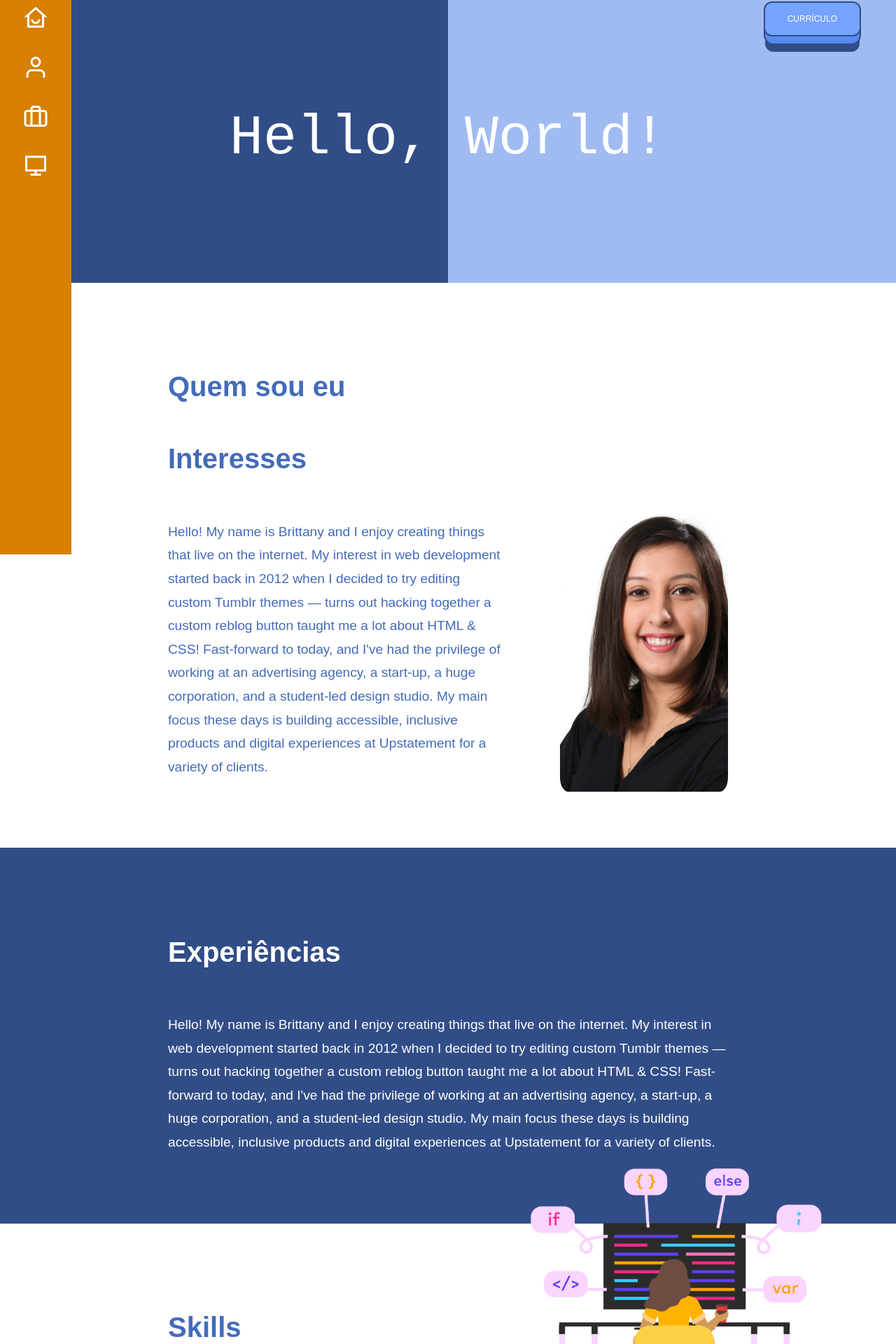
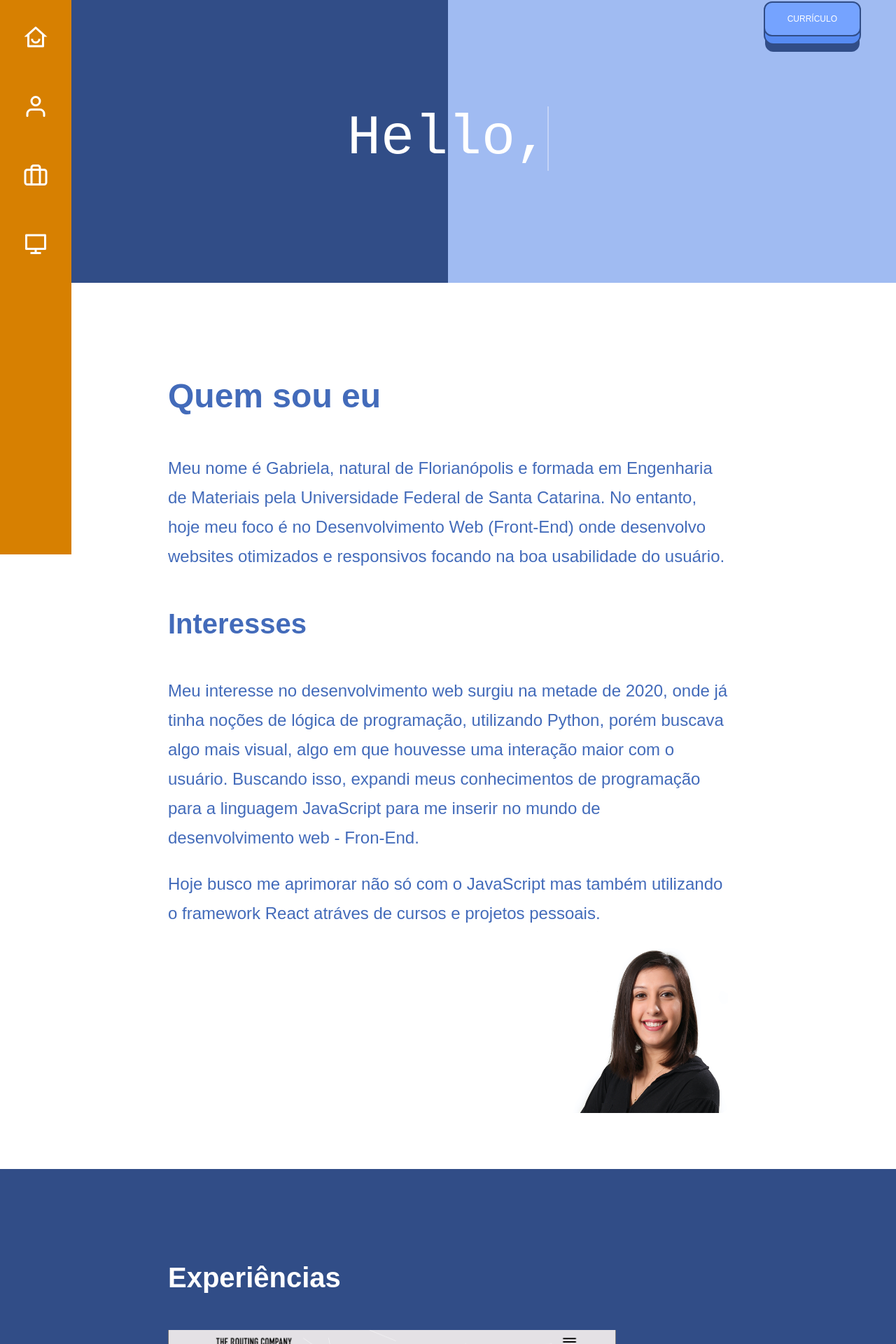
Before and after one commit to gabieller/desafio-indicium, a Next.js app: page / in a window 1280 px wide. Shown: the part 8-1928 px from the top of the page at 70% size. Built offline with nearby package versions, Linux system fonts and the light colour scheme.

Commit message:
changes on text size, typewriter animation

```diff
--- a/package.json
+++ b/package.json
@@ -12,6 +12,7 @@
     "react": "17.0.2",
     "react-animated-burgers": "^1.2.8",
     "react-dom": "17.0.2",
+    "react-router-dom": "^5.2.0",
     "styled-components": "^5.2.2"
   }
 }
--- a/src/components/Header.js
+++ b/src/components/Header.js
@@ -1,11 +1,22 @@
 import React, { useState, useEffect } from "react"
 
 export default function Header() {
+  const [uri, setUri] = useState(0)
+
+  useEffect(() => {
+    setUri(window.pageYOffset)
+  })
+
+
   return (
     <div className="header">
-      <a href="../../public/files/cv.pdf" download="curriculum.pdf">
-        <button className="btn">CURRÍCULO</button>
-      </a>
+      {uri > 30 ? (
+        <div></div>
+      ) : (
+        <a href="/files/cv.pdf" download="curriculum.pdf">
+          <button className="btn">CURRÍCULO</button>
+        </a>
+      )}
     </div>
   )
 }
--- a/src/components/Navbar.js
+++ b/src/components/Navbar.js
@@ -1,17 +1,20 @@
 import React, { useState, useEffect } from "react"
+
 import Link from "next/link"
 import Image from "next/image"
 
 import styles from "../styles/NavBar.module.css"
 
 export default function NavBar() {
+
+
+
+
   const [uri, setUri] = useState("")
 
   useEffect(() => {
     setUri(window.location.hash)
   })
-
-
 
   return (
     <div className={styles.sidebar}>
@@ -22,13 +25,16 @@ export default function NavBar() {
               <Image src="/images/home.svg" height={36} width={36} />
             </li>
           </Link>
+
           <Link href="#about">
             <li className={`nav-item ${uri === "#about" ? "active" : ""}`}>
               <Image src="/images/user.svg" height={36} width={36} />
             </li>
           </Link>
-          <Link href="#interest">
-            <li className={`nav-item ${uri === "#experiences" ? "active" : ""}`}>
+          <Link href="#experiences">
+            <li
+              className={`nav-item ${uri === "#experiences" ? "active" : ""}`}
+            >
               <Image src="/images/briefcase.svg" height={36} width={36} />
             </li>
           </Link>
@@ -37,7 +43,6 @@ export default function NavBar() {
               <Image src="/images/computer.svg" height={36} width={36} />
             </li>
           </Link>
-
         </ul>
       </nav>
     </div>
--- a/src/pages/index.js
+++ b/src/pages/index.js
@@ -1,51 +1,56 @@
 import Layout from "../components/Layout"
-// import Image from "next/image"
+import Image from "next/image"
 
 export default function Home() {
   return (
     <Layout>
       <div className="container">
-        <div id="home" className="home">
-          <div className="title">
-            <h1>Hello, World!</h1>
-          </div>
+        <div id="home" className="home title">
+          {/* <div className="title"> */}
+          <h1 className="typewriter-text">Hello, World!</h1>
+          {/* </div> */}
         </div>
         <div id="about" className="section about">
           <div>
             <h2>Quem sou eu</h2>
-            <h2>Interesses</h2>
+            <p>
+              Meu nome é Gabriela, natural de Florianópolis e formada em
+              Engenharia de Materiais pela Universidade Federal de Santa
+              Catarina. No entanto, hoje meu foco é no Desenvolvimento Web
+              (Front-End) onde desenvolvo websites otimizados e responsivos
+              focando na boa usabilidade do usuário.
+            </p>
+            <h3>Interesses</h3>
+            <p>
+              Meu interesse no desenvolvimento web surgiu na metade de 2020,
+              onde já tinha noções de lógica de programação, utilizando Python,
+              porém buscava algo mais visual, algo em que houvesse uma interação
+              maior com o usuário. Buscando isso, expandi meus conhecimentos de
+              programação para a linguagem JavaScript para me inserir no mundo
+              de desenvolvimento web - Fron-End.
+            </p>
+            <p>
+              Hoje busco me aprimorar não só com o JavaScript mas também
+              utilizando o framework React atráves de cursos e projetos
+              pessoais.
+            </p>
           </div>
           <div className="grid grid-columns-about">
-            <p>
-              Hello! My name is Brittany and I enjoy creating things that live
-              on the internet. My interest in web development started back in
-              2012 when I decided to try editing custom Tumblr themes — turns
-              out hacking together a custom reblog button taught me a lot about
-              HTML & CSS! Fast-forward to today, and I've had the privilege of
-              working at an advertising agency, a start-up, a huge corporation,
-              and a student-led design studio. My main focus these days is
-              building accessible, inclusive products and digital experiences at
-              Upstatement for a variety of clients.
-            </p>
+            <p></p>
             <img src="/images/profile.jpg" className="pic-profile" />
           </div>
         </div>
         <div id="experiences" className="section">
-          <h2>Experiências</h2>
-          <p>
-            Hello! My name is Brittany and I enjoy creating things that live on
-            the internet. My interest in web development started back in 2012
-            when I decided to try editing custom Tumblr themes — turns out
-            hacking together a custom reblog button taught me a lot about HTML &
-            CSS! Fast-forward to today, and I've had the privilege of working at
-            an advertising agency, a start-up, a huge corporation, and a
-            student-led design studio. My main focus these days is building
-            accessible, inclusive products and digital experiences at
-            Upstatement for a variety of clients.
-          </p>
+          <h3>Experiências</h3>
+          <img src="/images/screenshot.png" width="80%" />
+          <h4>Cursos</h4>
+          <ul>
+            <li>Insira curso aqui</li>
+            <li>Insira curso aqui</li>
+          </ul>
         </div>
         <div id="skills" className="section skills">
-          <h2>Skills</h2>
+          <h3>Skills</h3>
           <p>As principais tecnologias que trabalho atualmente são:</p>
           <ul className="skills-list grid grid-columns-skills">
             <li className="skills-items">HTML</li>
--- a/src/styles/NavBar.module.css
+++ b/src/styles/NavBar.module.css
@@ -13,32 +13,18 @@
   margin: auto;
 }
 
+
+
 .nav li {
-  padding-top: 1rem;
+  padding-top: 2.75rem;
   padding-bottom: 1rem;
   width: 100%;
-  /* padding-left: .5rem; */
   cursor: pointer;
-  /* padding-left: 1rem; */
 }
-
-/* img .nav-item {
-  padding-right: 2rem;
-} */
 
 .nav li:hover {
   cursor: pointer;
-
 }
-
-/* .nav ul::after {
-  content: "";
-  display: block;
-  width: 1px;
-  height: 300px;
-  margin-left: 0.6rem;
-  background-color: #fff;
-} */
 
 .list li {
   list-style: none;
--- a/src/styles/globals.css
+++ b/src/styles/globals.css
@@ -3,6 +3,7 @@ body {
   padding: 0;
   margin: 0;
   font-family: 'Mulish', sans-serif;
+  scroll-behavior: smooth;
 }
 
 a {
@@ -15,7 +16,7 @@ a {
 }
 
 .active {
-  border-top: white 1px solid;
-  border-bottom: white 1px solid;
-  /* background-color: #A0BBF2; */
+  opacity: 30%;
+  /* border-top: white 1px solid;
+  border-bottom: white 1px solid; */
 }
--- a/src/styles/index.css
+++ b/src/styles/index.css
@@ -16,14 +16,9 @@
   flex-direction: column;
 }
 
-p {
-  font-size: 1.2rem;
-}
 
-h2 {
-  font-family: "B612", sans-serif;
-  font-size: 2.5rem;
-}
+
+
 
 .home {
   background: linear-gradient(90deg, #314d87 50%, #a0bbf2 50%);
@@ -34,15 +29,17 @@ h2 {
   justify-content: center;
 }
 
-.title h1 {
-  font-family: "Fira Code", monospace;
-  font-weight: 500;
-  display: flex;
-  flex-direction: row;
-  margin: 0;
-  line-height: 1.15;
-  font-size: 5rem;
-  color: white;
+
+
+
+.typewriter-text {
+  overflow: hidden;
+  position: relative;
+  width: 18rem;
+  border-right: 2px solid white;
+  white-space: nowrap;
+  animation: typewriter 2s steps(44) 0.5s 1 normal both,
+    blinkTextCursor 400ms steps(44) infinite normal;
 }
 
 .about {
@@ -97,24 +94,30 @@ h2 {
 .coding-girl {
   position: absolute;
   width: 60%;
-  left: 60%;
-  bottom: 150px;
+  left: 65%;
+  bottom: 200px;
 }
 
-/* .title a:hover,
-.title a:focus,
-.title a:active {
-  text-decoration: underline;
-} */
 
-/* .grid {
-  display: flex;
-  align-items: center;
-  justify-content: center;
-  flex-wrap: wrap;
-  max-width: 800px;
-  margin-top: 3rem;
-} */
+
+@keyframes typewriter {
+  from {
+    width: 0;
+  }
+  to {
+    width: 18rem;
+  }
+}
+
+@keyframes blinkTextCursor {
+  from {
+    border-right-color: rgba(255, 255, 255, 0.75);
+  }
+
+  to {
+    border-right-color: transparent;
+  }
+}
 
 @media (max-width: 600px) {
   .grid {
@@ -122,3 +125,29 @@ h2 {
     flex-direction: column;
   }
 }
+
+
+h1 {
+  font-family: "Fira Code", monospace;
+  font-weight: 500;
+  display: flex;
+  flex-direction: row;
+  margin: 0;
+  line-height: 1.15;
+  font-size: 5rem;
+  color: white;
+}
+
+h2 {
+  font-family: "B612", sans-serif;
+  font-size: 3rem;
+}
+
+h3 {
+  font-family: "B612", sans-serif;
+  font-size: 2.5rem;
+}
+
+p {
+  font-size: 1.5rem;
+}
```
Also changed, not shown: public/images/screenshot.png (added), 1 other file (tests, documents, lock files or other folders).
